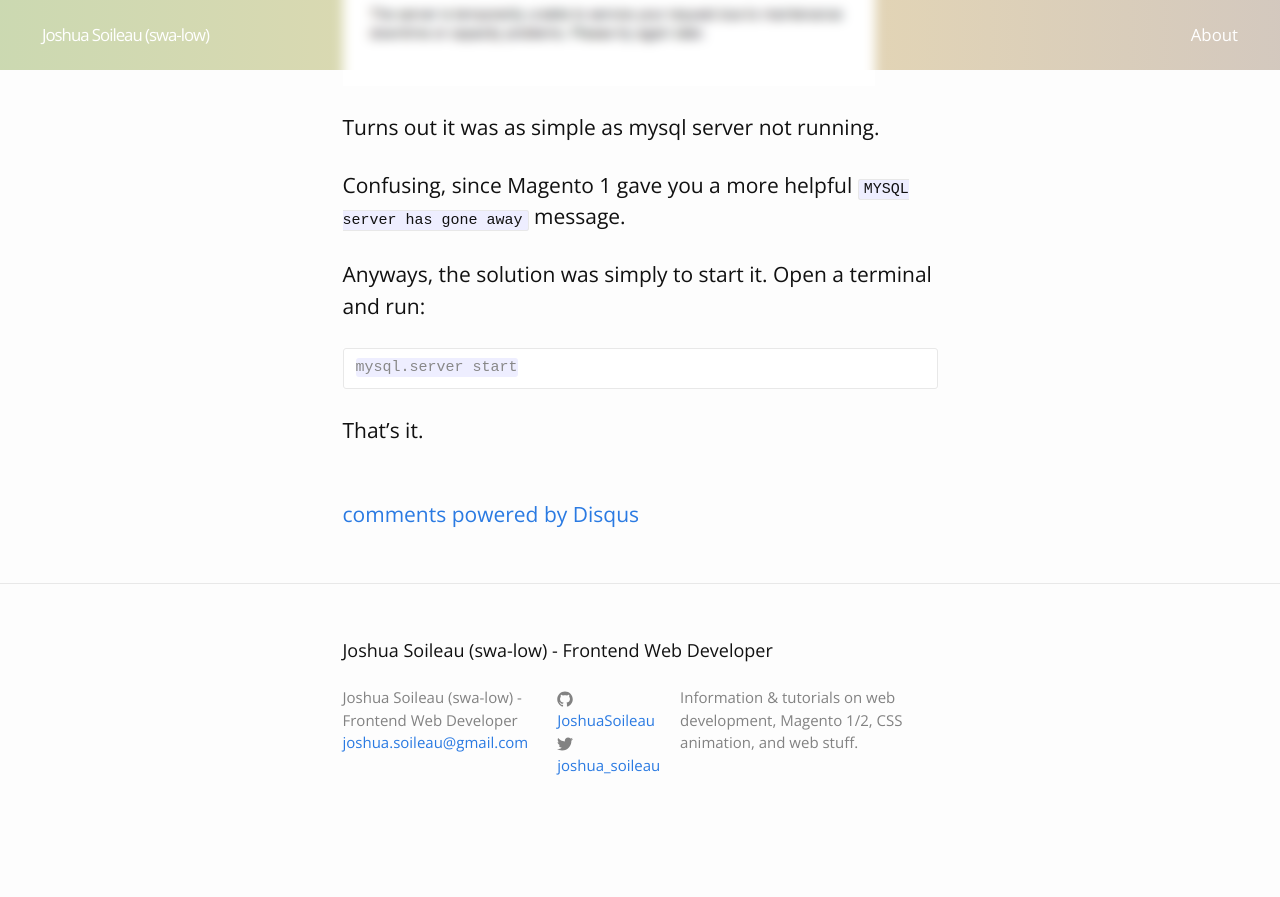
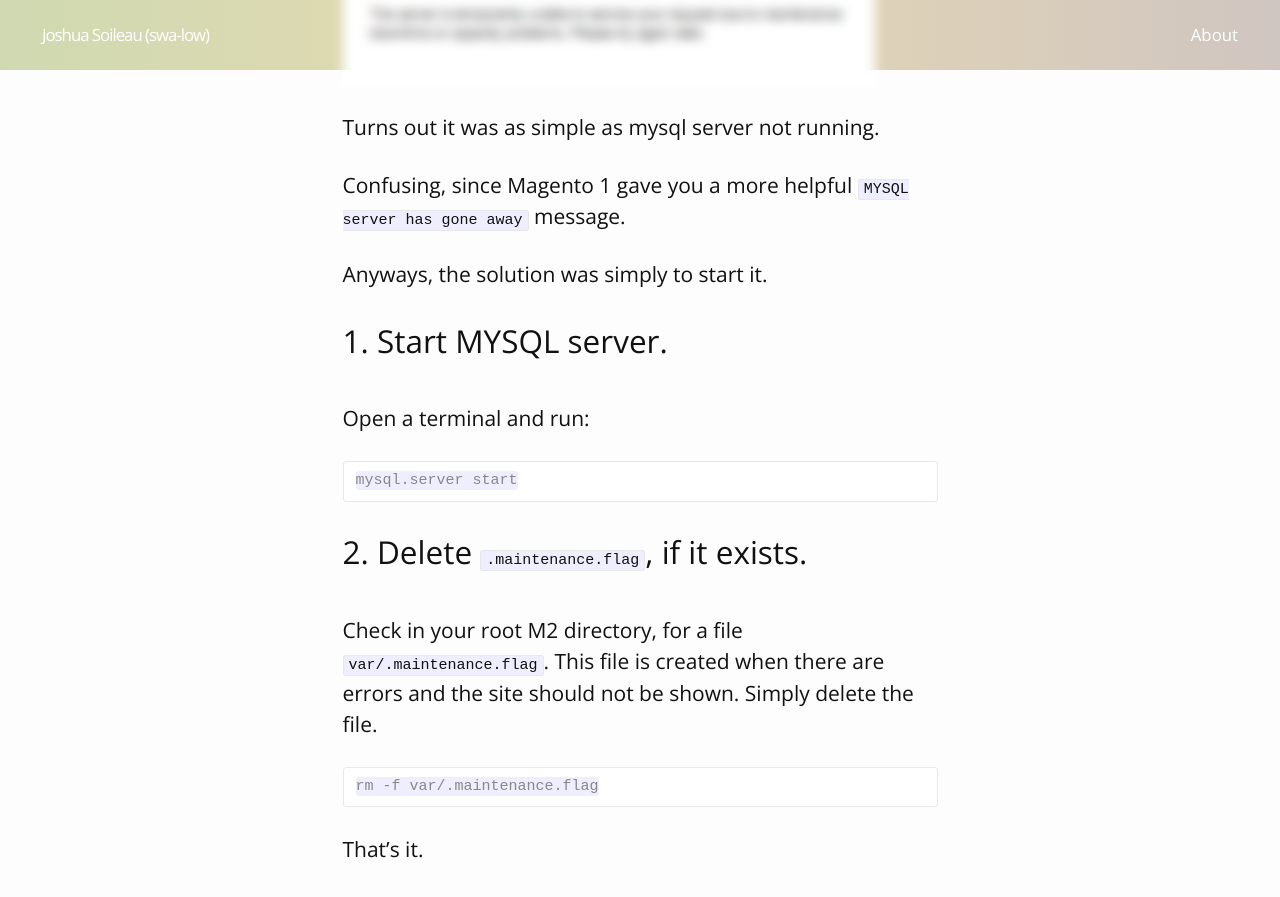
Before and after one commit to JoshuaSoileau/relead-marketing, a Jekyll site: the page built from _posts/2016-06-07-service-temporarily-unavailable.md, in a window 1280 px wide and 900 px high, scrolled down 500 px. Shown: the top 897 px of the window. Built offline with Jekyll 4.4.1, drawn with Linux system fonts in a browser that asks for light colours; Markdown is read by kramdown in place of the engine named in the settings; comment, search, counter and statistics services are not loaded; before the commit the page ends 1366 px from its top, so only the background shows below that.

Commit message:
Post adustment

````diff
--- a/_posts/2016-06-07-service-temporarily-unavailable.md
+++ b/_posts/2016-06-07-service-temporarily-unavailable.md
@@ -14,10 +14,21 @@
 
 Confusing, since Magento 1 gave you a more helpful `MYSQL server has gone away` message.
 
-Anyways, the solution was simply to start it. Open a terminal and run:
+Anyways, the solution was simply to start it.
+
+#1. Start MYSQL server.
+
+ Open a terminal and run:
 
 ```console
 mysql.server start
 ```
+#2. Delete `.maintenance.flag`, if it exists.
+
+Check in your root M2 directory, for a file `var/.maintenance.flag`. This file is created when there are errors and the site should not be shown. Simply delete the file.
+
+```console
+rm -f var/.maintenance.flag
+```
 
 That's it.
````
